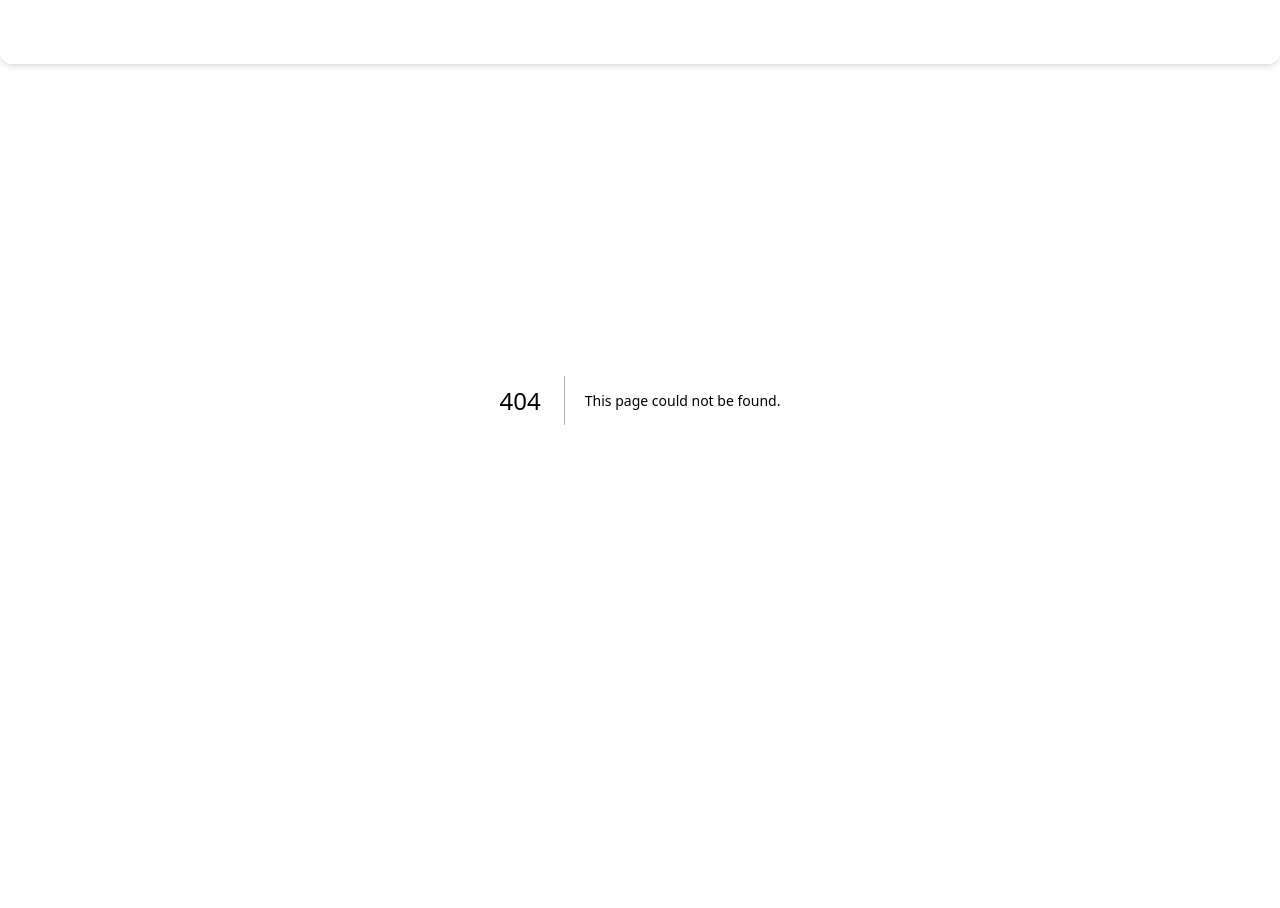
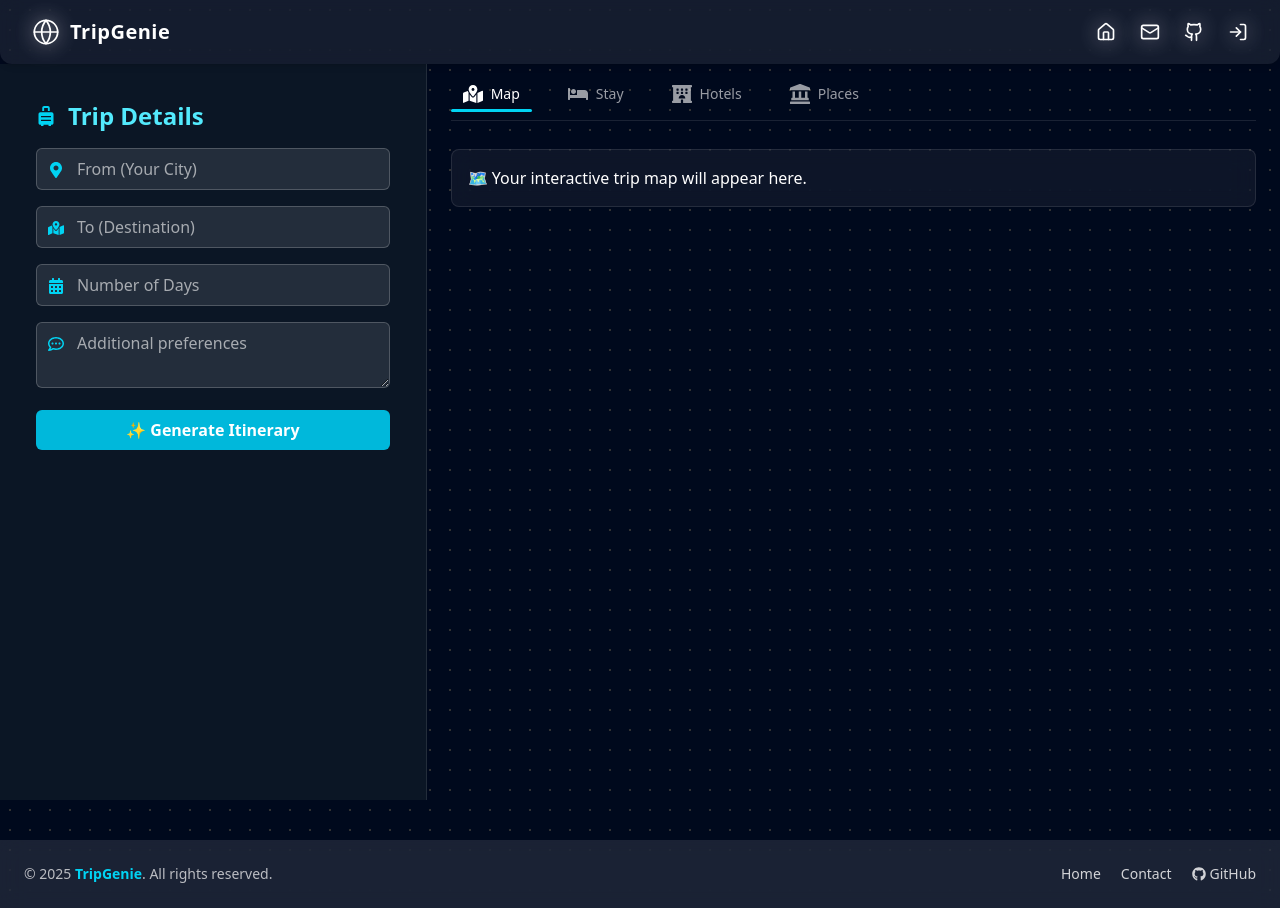
Before and after one commit to AletiAnudeepReddy/TripGenie, a Next.js app: page /itinerary in a window 1280 px wide. Before the commit this address had no page. Before the commit the page ends 800 px from the top, so only its background shows below. Built offline with nearby package versions, Linux system fonts and the light colour scheme.

Commit message:
itinerary ui

```diff
--- /dev/null
+++ b/app/itinerary/page.js
@@ -0,0 +1,112 @@
+"use client";
+import { useState } from "react";
+import { FaMapMarkedAlt, FaBed, FaHotel, FaLandmark } from "react-icons/fa";
+import { motion } from "framer-motion";
+import { FaSuitcaseRolling } from "react-icons/fa";
+import Footer from "@/components/Footer";
+import { FaMapMarkerAlt, FaCalendarAlt, FaRegCommentDots } from "react-icons/fa";
+
+
+export default function ItineraryPage() {
+    const [activeTab, setActiveTab] = useState("map");
+
+    const tabs = [
+        { id: "map", label: "Map", icon: <FaMapMarkedAlt className="text-xl" /> },
+        { id: "stay", label: "Stay", icon: <FaBed className="text-xl" /> },
+        { id: "hotels", label: "Hotels", icon: <FaHotel className="text-xl" /> },
+        { id: "places", label: "Places", icon: <FaLandmark className="text-xl" /> },
+    ];
+
+    return (
+        <div className="bg-[#000000] bg-[radial-gradient(#ffffff33_1px,#00091d_1px)] bg-[size:20px_20px] min-h-screen">
+            <div className="flex flex-col pt-13 md:flex-row min-h-screen bg-transparent text-white">
+
+                {/* Left 1/3 Input Panel */}
+                <div className="md:w-1/3 w-full bg-[#0b1625] text-white p-9 border-r border-white/10 md:sticky top-16 h-[calc(100vh-4rem)]">
+                    <div className="flex items-center gap-3 mb-4">
+                        <FaSuitcaseRolling className="text-cyan-400 text-xl" />
+                        <h2 className="text-2xl font-semibold text-cyan-300">Trip Details</h2>
+                    </div>
+
+                    <form className="space-y-4">
+                        <div className="relative">
+                            <FaMapMarkerAlt className="absolute left-3 top-3.5 text-cyan-400" />
+                            <input
+                                type="text"
+                                placeholder="From (Your City)"
+                                className="w-full pl-10 py-2 rounded-md bg-white/10 text-white placeholder-white/60 border border-white/20 focus:outline-none focus:ring-2 focus:ring-cyan-400"
+                            />
+                        </div>
+
+                        <div className="relative">
+                            <FaMapMarkedAlt className="absolute left-3 top-3.5 text-cyan-400" />
+                            <input
+                                type="text"
+                                placeholder="To (Destination)"
+                                className="w-full pl-10 py-2 rounded-md bg-white/10 text-white placeholder-white/60 border border-white/20 focus:outline-none focus:ring-2 focus:ring-cyan-400"
+                            />
+                        </div>
+
+                        <div className="relative">
+                            <FaCalendarAlt className="absolute left-3 top-3.5 text-cyan-400" />
+                            <input
+                                type="number"
+                                placeholder="Number of Days"
+                                className="w-full pl-10 py-2 rounded-md bg-white/10 text-white placeholder-white/60 border border-white/20 focus:outline-none focus:ring-2 focus:ring-cyan-400"
+                            />
+                        </div>
+
+                        <div className="relative">
+                            <FaRegCommentDots className="absolute left-3 top-3.5 text-cyan-400" />
+                            <textarea
+                                placeholder="Additional preferences"
+                                className="w-full pl-10 py-2 rounded-md bg-white/10 text-white placeholder-white/60 border border-white/20 focus:outline-none focus:ring-2 focus:ring-cyan-400"
+                            ></textarea>
+                        </div>
+
+                        <button
+                            type="submit"
+                            className="w-full py-2 bg-cyan-500 hover:bg-cyan-600 transition rounded-md font-semibold"
+                        >
+                            ✨ Generate Itinerary
+                        </button>
+                    </form>
+
+                </div>
+
+
+                {/* Right 2/3 Result Panel */}
+                <div className="md:w-2/3 w-full p-6">
+                    {/* Tab Navigation */}
+                    <div className="z-10 sticky top-20 flex items-center gap-6 mb-8 border-b border-white/10 pb-3">
+                        {tabs.map((tab) => (
+                            <button
+                                key={tab.id}
+                                onClick={() => setActiveTab(tab.id)}
+                                className={`relative flex items-center gap-2 px-3 py-1 rounded-full text-sm font-medium transition-all duration-200
+    ${activeTab === tab.id
+                                        ? " text-white after:absolute after:-bottom-1 after:left-0 after:w-full after:h-[3px] after:bg-cyan-400 after:rounded-full "
+                                        : "text-white/60 hover:text-white"
+                                    }
+  `}
+                            >
+                                {tab.icon}
+                                {tab.label}
+                            </button>
+
+                        ))}
+                    </div>
+
+                    {/* Tab Content (Placeholder) */}
+                    <div className="p-4 border border-white/10 rounded-lg bg-white/5 backdrop-blur-md">
+                        {activeTab === "map" && <p>🗺️ Your interactive trip map will appear here.</p>}
+                        {activeTab === "stay" && <p>🛏️ Recommended stays and areas to stay near your destination.</p>}
+                        {activeTab === "hotels" && <p>🏨 Curated hotel suggestions with ratings and location.</p>}
+                        {activeTab === "places" && <p>📍 Top places to visit with reasons to explore them.</p>}
+                    </div>
+                </div>
+            </div>
+            <Footer />
+        </div>
+    );
+}
```
